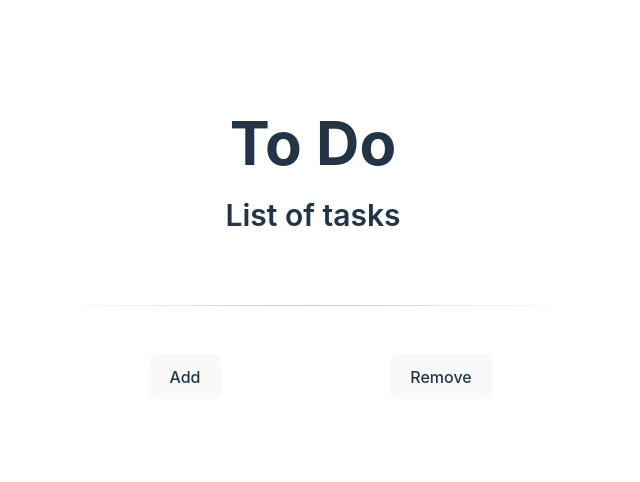
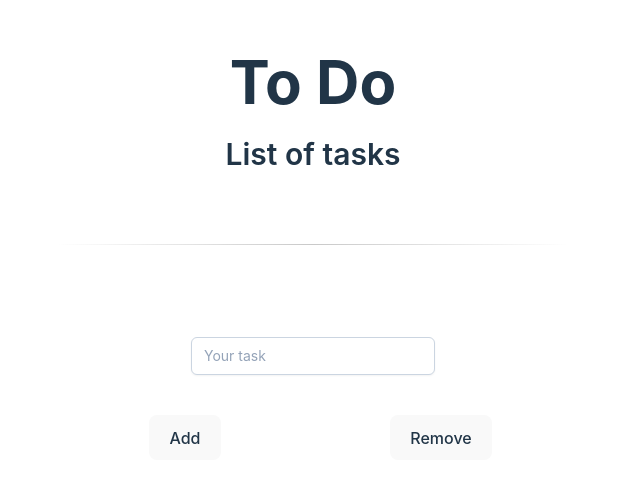
Before and after one commit to niki4etoo/todo, a React (Vite) app: page / in a window 1280 px wide. Shown: the part 144-626 px from the top of the page, without its empty margins (327-967 px from the left). Built offline with nearby package versions, Linux system fonts and the light colour scheme.

Commit message:
added List class and input for the tasks

```diff
--- a/src/App.tsx
+++ b/src/App.tsx
@@ -1,9 +1,20 @@
+import { useRef } from 'react';
 import './App.css'
 
+import List from './classes/List'
 
+let list = new List();
 
 function App() {
 
+  const taskInputRef = useRef(null);
+
+  const addNewTask = (target: any | null) => {
+    if(target !== null){
+      console.log(target.value);
+      list.add(target.value);
+    }
+  }
 
 
   return (
@@ -11,11 +22,21 @@ function App() {
       <h1 className='text-6xl font-bold'>To Do</h1>
       <h3 className='text-3xl font-semibold py-6 divide-y-0 divide-slate-800'>List of tasks</h3>
       <hr className="my-12 h-px border-t-0 bg-transparent bg-gradient-to-r from-transparent via-neutral-800 to-transparent opacity-25 dark:opacity-100" />
+      <div className='flex justify-center'>
+        <div className='flex-initial py-10'>
+          <input ref={taskInputRef} placeholder='Your task' className='mt-1 block w-full px-3 py-2 bg-white border border-slate-300 rounded-md text-sm shadow-sm placeholder-slate-400
+      focus:outline-none focus:border-sky-500 focus:ring-1 focus:ring-sky-500
+      disabled:bg-slate-50 disabled:text-slate-500 disabled:border-slate-200 disabled:shadow-none
+      invalid:border-pink-500 invalid:text-pink-600
+      focus:invalid:border-pink-500 focus:invalid:ring-pink-500' name='task' type='text' />
+        </div>
+      </div>
       <div className='flex'>
         <div className='flex-initial w-64'>
           <button className='hover:text-opacity-80 hover:border-slate-800' onClick={() => {
             console.log(`add new task`)
 
+            addNewTask(taskInputRef.current);
           }}>
             Add
           </button>
@@ -23,7 +44,6 @@ function App() {
         <div className='flex-initial w-64'>
           <button className='hover:text-opacity-80 hover:border-slate-800' onClick={() => {
             console.log(`remove new task`)
-
           }}>
             Remove
           </button>
--- /dev/null
+++ b/src/classes/List.ts
@@ -0,0 +1,37 @@
+class List {
+    tasks: string[] = [];
+
+    constructor(){
+
+    }
+
+    add(value: string) : string {
+        if(value.length <= 100) {
+            this.tasks.push(value);
+            return value;
+        }
+
+        return "";
+    }
+
+    remove(value: string) : number {
+        if(this.tasks.indexOf(value) !== -1){
+            return this.tasks.indexOf(value);
+        } else {
+            console.error('The task is not found in the list');
+            return -1;
+        }
+    }
+
+    showAll() : void {
+        console.log('list of all the tasks');
+
+        if(this.tasks.length > 0){
+            this.tasks.map((task) => {
+                console.log(`task(${task})`)
+            })
+        }
+    }
+}
+
+export default List;
```
